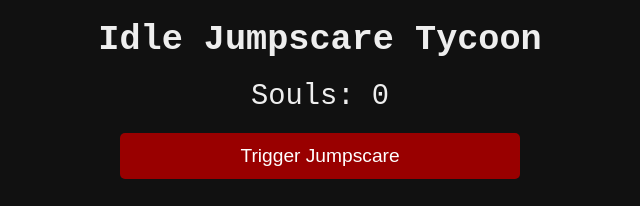
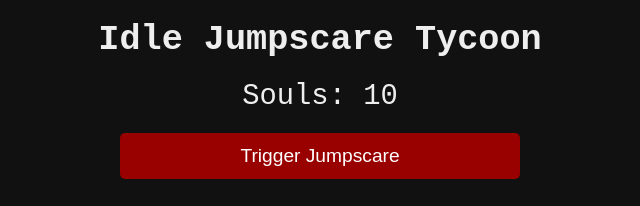
Before and after one commit to largefort/idlejumpscaretycoon, a plain HTML site: page index.html in a window 1280 px wide. Shown: the top 206 px of the page, 320-960 px from the left. Drawn offline with Linux system fonts and the light colour scheme.

Commit message:
Update index.html

```diff
--- a/index.html
+++ b/index.html
@@ -78,7 +78,7 @@
 </head>
 <body>
   <h1>Idle Jumpscare Tycoon</h1>
-  <div id="souls">Souls: 0</div>
+  <div id="souls">Souls: 10</div>
   <button id="jumpscareButton">Trigger Jumpscare</button>
   <div id="buildings">
     <!-- Haunted House -->
@@ -125,7 +125,8 @@
 
   <script>
     // Game state variables
-    let souls = 0;
+    // New players start with 10 souls.
+    let souls = 10;
     const buildings = {
       hauntedHouse: {
         name: "Haunted House",
@@ -178,7 +179,7 @@
       const saveData = localStorage.getItem('idleJumpscareTycoonSave');
       if (saveData) {
         const data = JSON.parse(saveData);
-        souls = data.souls || 0;
+        souls = data.souls || 10;
         for (let key in data.buildings) {
           if (buildings.hasOwnProperty(key)) {
             buildings[key].cost = data.buildings[key].cost;
```
